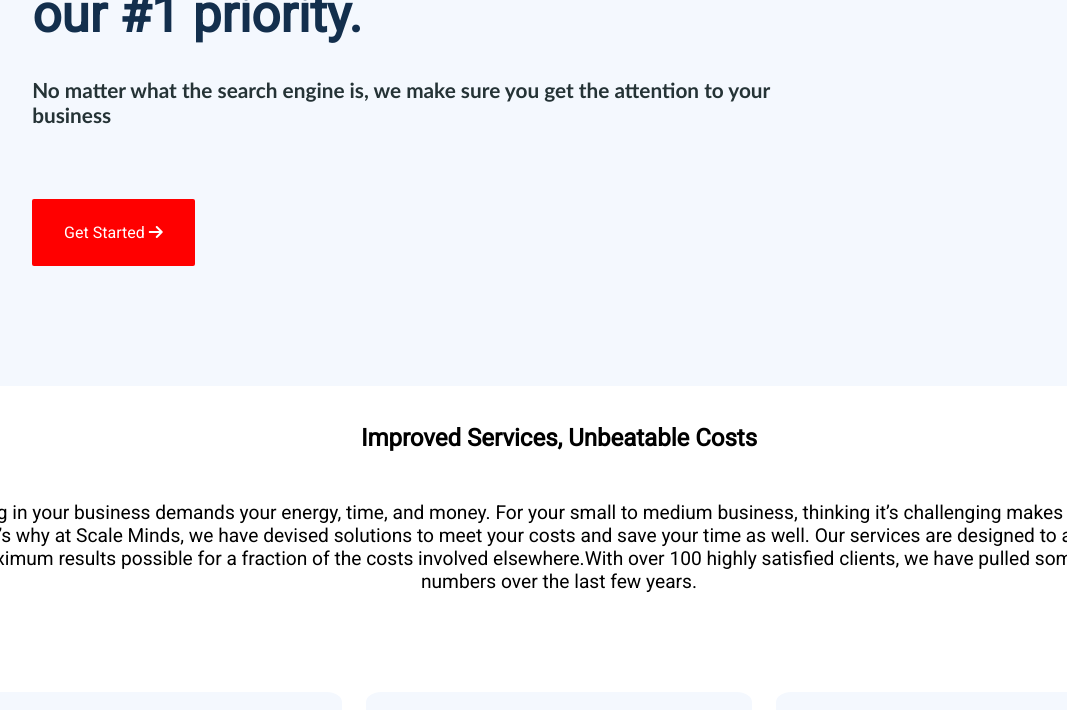
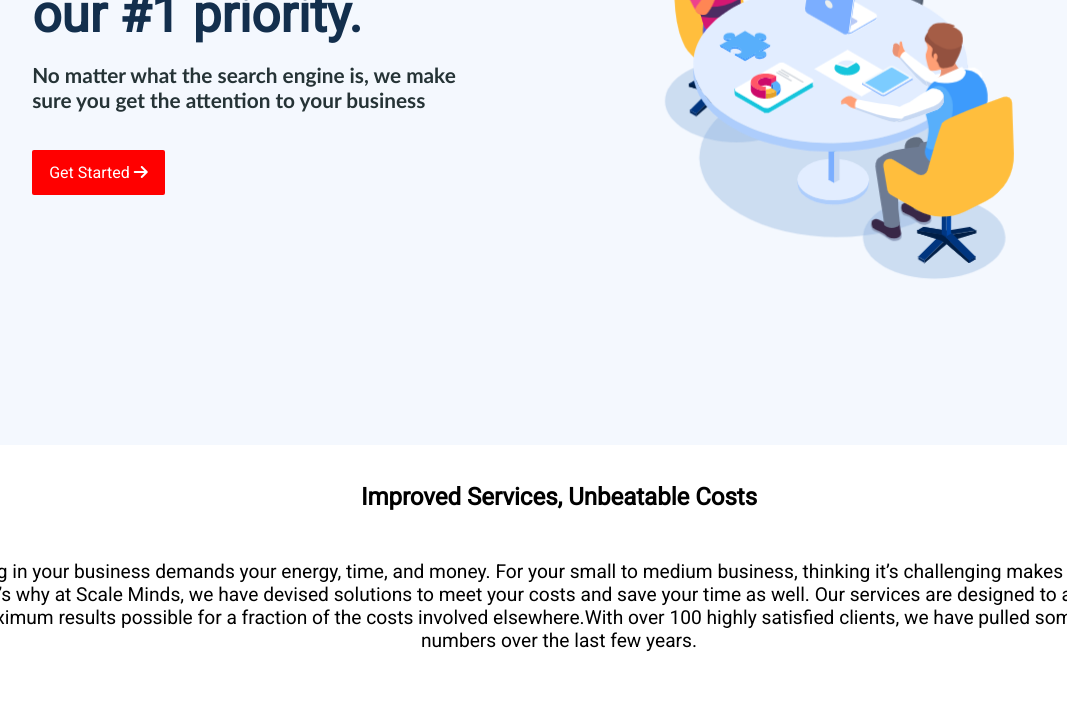
Before and after one commit to Anilkumar999-dev/scaleminds-website, a plain HTML site: page index.html in a window 1280 px wide. Shown: the part 357-1067 px from the top of the page, without its empty margins (81-1148 px from the left). Drawn offline with Linux system fonts and the light colour scheme.

Commit message:
chairs image

```diff
--- a/index.css
+++ b/index.css
@@ -1,9 +1,7 @@
-*{
-	border 1px grey
-}
 *{
 	margin:0%;
 	font-family:roboto;
+	border 1px black
 }
 .navbar{
 	padding: 1%;
@@ -60,7 +58,7 @@ span{
  margin:4% 0% 6% 0%;
 }
 .imgsrc{
-	margin:8% 12% 10% 0%;
+	margin:6% 12% 10% 0%;
 }
 .s{
 	color:green;
--- a/index.html
+++ b/index.html
@@ -29,7 +29,7 @@
             <button class="btnn">Get Started  <i class="fa-solid fa-arrow-right"></i></button>
 
 	</div>
-	<div class="imgsrc"><img src="C:\Users\Anil\OneDrive\Pictures\Screenshots\Screenshot 2023-03-07 155029.png"/></div>
+	<div class="imgsrc"><img src="chairs.png"/></div>
 </section>
 <h2 class="head">Improved Services, Unbeatable Costs</h2>
 <p class="para">Investing in your business demands your energy, time, and money. For your small to medium business, thinking it’s challenging makes a lot of sense. That’s why at Scale Minds, we have devised solutions to meet your costs and save your time as well. Our services are designed to achieve the maximum results possible for a fraction of the costs involved elsewhere.With over 100 highly satisfied clients, we have pulled some serious numbers over the last few years.</p>
```
Also changed, not shown: chairs.png (renamed from Screenshot 2023-03-07 155032.png).
